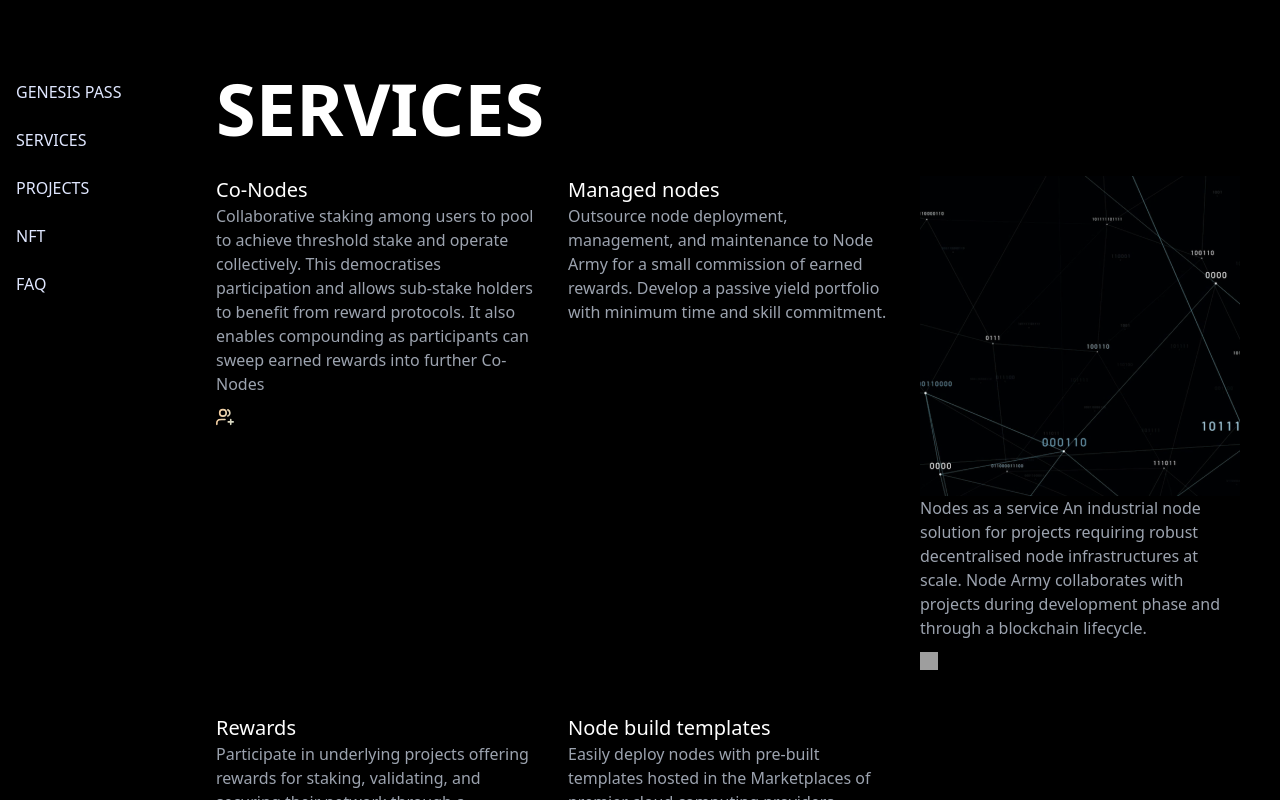
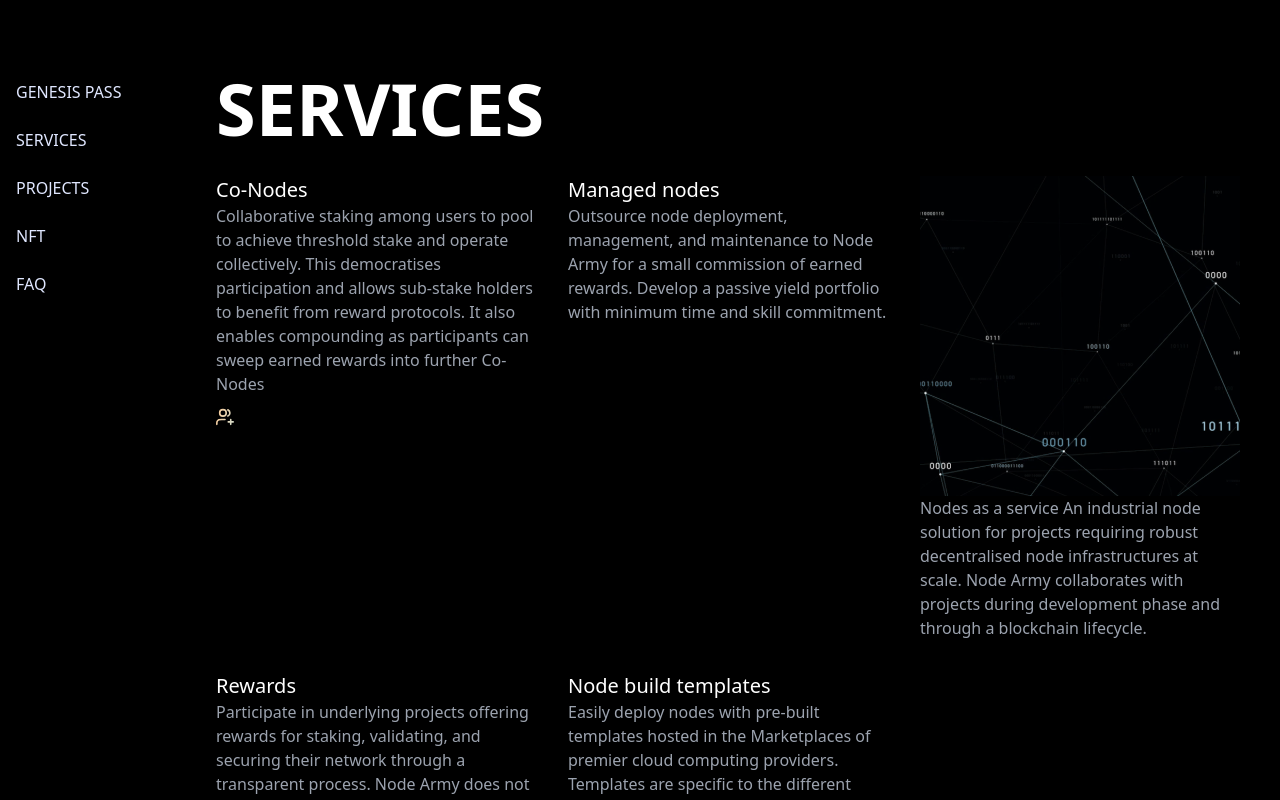
Before and after one commit to SheetalMetiz/Genesi, a Next.js app: page /Services in a window 1280 px wide. Shown: the top 800 px of the page. Built offline with nearby package versions, Linux system fonts and the light colour scheme; grey boxes are pictures that could not be loaded.

Commit message:
Update Services.tsx

```diff
--- a/pages/Services.tsx
+++ b/pages/Services.tsx
@@ -7,7 +7,7 @@ import codenode from '../public/static/images/codenodeIcon.svg';
 
 
 import block from '../public/static/images/blockchainicon.svg';
-import nodeicon from '../public/static/images/nodeicon.svg';
+
 
 
 
@@ -42,7 +42,7 @@ const Services = () => {
             <p className="text-gray-400"> Nodes as a service
           An industrial node solution for projects requiring robust decentralised node infrastructures at scale.
           Node Army collaborates with projects during development phase and through a blockchain lifecycle.</p>
-          <Image className="w-[18px] h-[18px] my-3" src={nodeicon} alt="me" width="64" height="64" />
+
           </div>
           {/* <div className='text-white grid grid-cols-1 md:grid-cols-2 lg:grid-cols-2 gap-3 lg:gap-8'> */}
           <div>
```
